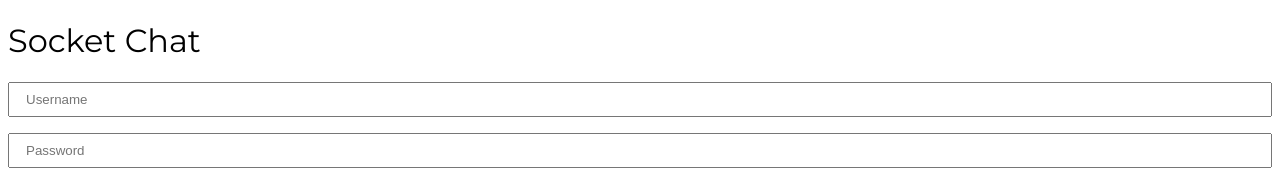
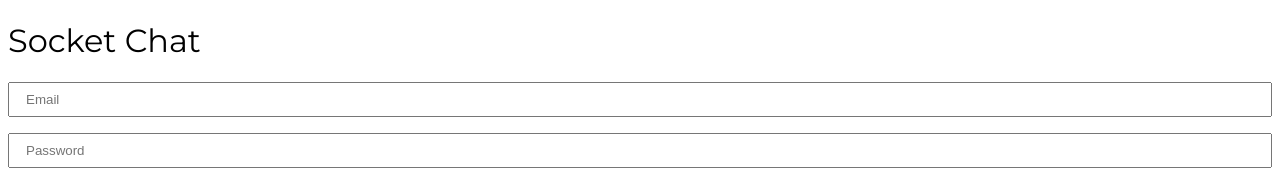
Before and after one commit to MIT4893-Projects/chat-app, a Next.js app: page / in a window 1280 px wide. Shown: the top 172 px of the page. Built offline with nearby package versions, Linux system fonts and the light colour scheme.

Commit message:
Add login page logic

```diff
--- a/package.json
+++ b/package.json
@@ -11,8 +11,10 @@
   "dependencies": {
     "@prisma/client": "5.13.0",
     "@types/jsonwebtoken": "^9.0.6",
+    "axios": "^1.6.8",
     "bcrypt": "^5.1.1",
     "class-variance-authority": "^0.7.0",
+    "cookies-next": "^4.1.1",
     "http-status-ts": "^2.0.1",
     "jsonwebtoken": "^9.0.2",
     "next": "14.2.3",
--- a/src/app/api/auth/login/route.ts
+++ b/src/app/api/auth/login/route.ts
@@ -2,7 +2,7 @@ import userModel from "@/db/models/user";
 import { JsonErrorResponse, JsonResponse } from "@/models/response";
 import { comparePassword } from "@/auth/password";
 import { HttpStatus } from "http-status-ts";
-import { getUserToken, verifyUserToken } from "@/auth/token/jwt/user";
+import { getUserToken } from "@/auth/token/jwt/user";
 
 export async function POST(request: Request) {
   const user = await request.json();
--- a/src/components/Input/Input.tsx
+++ b/src/components/Input/Input.tsx
@@ -1,4 +1,5 @@
 import { cva, type VariantProps } from "class-variance-authority";
+import { forwardRef } from "react";
 
 export const inputVariants = cva(["rounded-full transition-all"], {
   variants: {
@@ -26,8 +27,12 @@ interface InputProps
   extends React.InputHTMLAttributes<HTMLInputElement>,
     VariantProps<typeof inputVariants> {}
 
-export const Input: React.FC<InputProps> = ({
-  variant,
-  className,
-  ...props
-}) => <input className={inputVariants({ variant, className })} {...props} />;
+export const Input = forwardRef<HTMLInputElement, InputProps>(
+  ({ variant, className, ...props }, ref) => (
+    <input
+      className={inputVariants({ variant, className })}
+      {...props}
+      ref={ref}
+    />
+  ),
+);
--- a/src/components/LoginForm/LoginForm.tsx
+++ b/src/components/LoginForm/LoginForm.tsx
@@ -4,22 +4,43 @@ import Button from "@/components/Button";
 import Input from "@/components/Input";
 import Link from "next/link";
 import { useRouter } from "next/navigation";
+import { setCookie } from "cookies-next";
+import { useRef } from "react";
+import axios from "axios";
 
 import styles from "./styles.module.css";
 
 export default function LoginForm() {
-  const router = useRouter();
+  const emailRef = useRef<HTMLInputElement>(null);
+  const passwordRef = useRef<HTMLInputElement>(null);
+
+  const handleLogin = async () => {
+    const email = emailRef.current?.value;
+    const password = passwordRef.current?.value;
+
+    const response = await axios.post("/api/auth/login", { email, password });
+    const token = response.data.payload?.token;
+
+    setCookie("token", token);
+  };
 
   return (
     <>
       <form className={styles["login-form"]}>
-        <Input variant="outline" type="text" placeholder="Username" />
-        <Input variant="outline" type="password" placeholder="Password" />
-        <Button
+        <Input
           variant="outline"
-          type="button"
-          onClick={() => router.push("/chat")}
-        >
+          type="text"
+          placeholder="Email"
+          ref={emailRef}
+        />
+        <Input
+          variant="outline"
+          type="password"
+          placeholder="Password"
+          ref={passwordRef}
+        />
+
+        <Button variant="outline" type="button" onClick={handleLogin}>
           Sign in
         </Button>
       </form>
```
Also changed, not shown: 1 other file (tests, documents, lock files or other folders).
